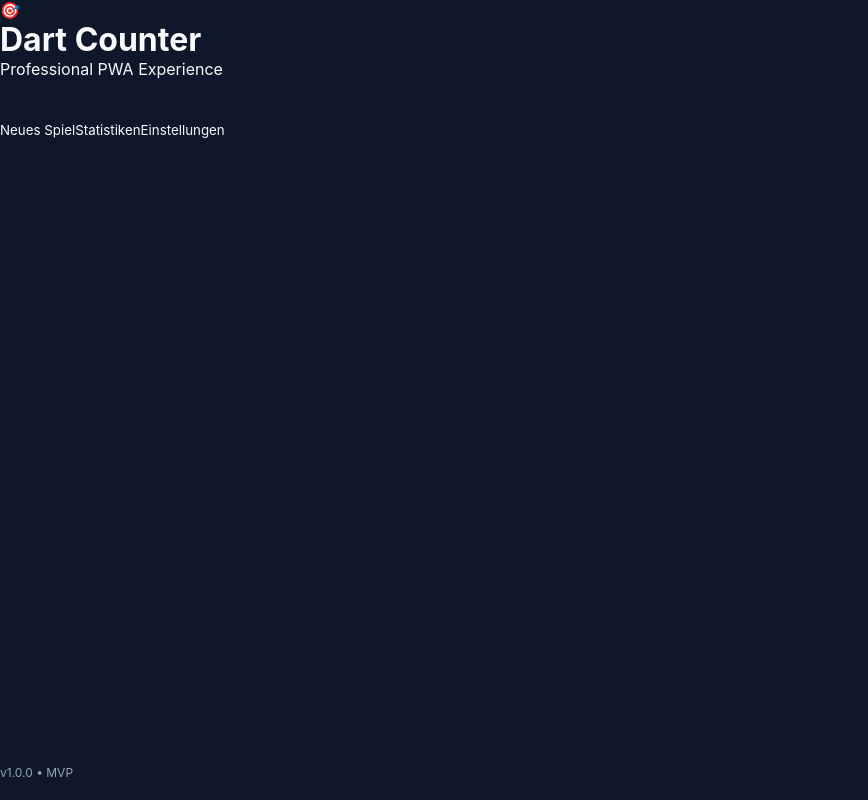
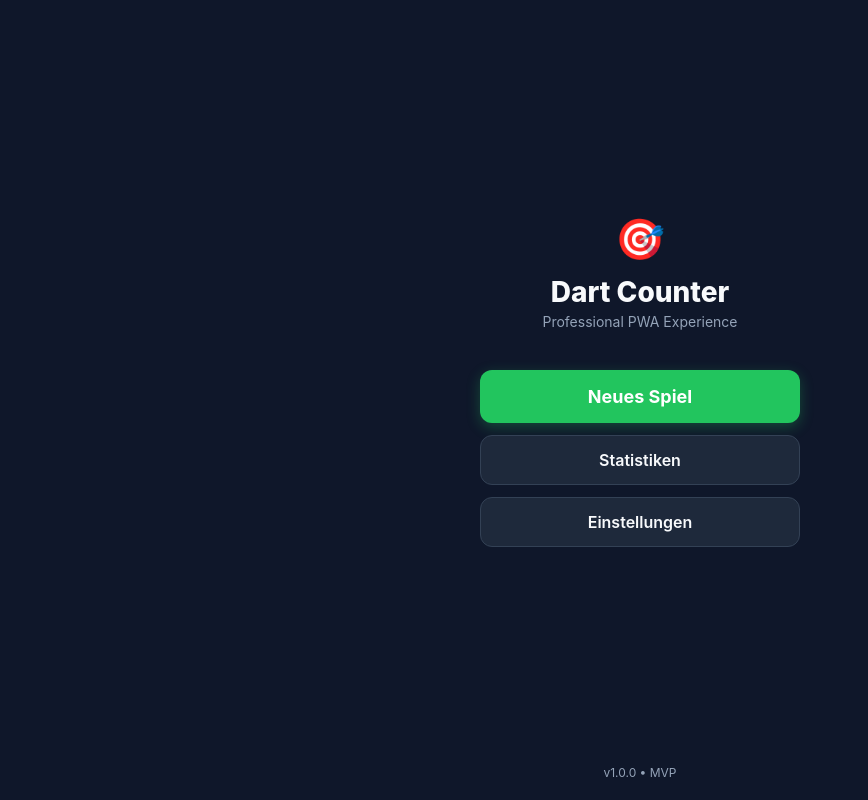
Before and after one commit to soundbier/dart-counter-pwa, a React (Vite) app: page / in a window 1280 px wide. Shown: the whole page, without its empty margins (0-868 px from the left). Built offline with nearby package versions, Linux system fonts and the light colour scheme.

Commit message:
HomeScreen.tsx aktualisieren

```diff
--- a/src/screens/HomeScreen.tsx
+++ b/src/screens/HomeScreen.tsx
@@ -1,39 +1,30 @@
 import React from 'react';
-import './HomeScreen.css';
+import './HomeScreen.css'; // <-- Dieser Import ist entscheidend!
 
-interface HomeScreenProps {
-  onStartNewGame: () => void;
-  onOpenStats: () => void;
-  onOpenSettings: () => void;
-}
-
-export const HomeScreen: React.FC<HomeScreenProps> = ({
-  onStartNewGame,
-  onOpenStats,
-  onOpenSettings,
-}) => {
+export const HomeScreen: React.FC<any> = (props) => {
   return (
-    <div className="home-container">
+    <div className="home-screen">
       <div className="home-header">
-        <div className="logo-icon">🎯</div>
-        <h1>Dart Counter</h1>
-        <p className="subtitle">Professional PWA Experience</p>
+        <div style={{ fontSize: '40px', marginBottom: '8px' }}>🎯</div>
+        <h1 className="home-title">Dart Counter</h1>
+        <p className="home-subtitle">Professional PWA Experience</p>
       </div>
 
-      <div className="home-actions">
-        <button className="btn-primary-home" onClick={onStartNewGame}>
+      <div className="home-menu">
+        {/* Achte darauf, dass dein onClick-Handler hier korrekt heißt, z.B. props.onNewGame oder props.onStartGame */}
+        <button className="btn-menu-primary" onClick={props.onNewGame || props.onStartGame}>
           Neues Spiel
         </button>
-        <button className="btn-secondary-home" onClick={onOpenStats}>
+        <button className="btn-menu-secondary">
           Statistiken
         </button>
-        <button className="btn-secondary-home" onClick={onOpenSettings}>
+        <button className="btn-menu-secondary">
           Einstellungen
         </button>
       </div>
 
       <div className="home-footer">
-        <span>v1.0.0 • MVP</span>
+        v1.0.0 • MVP
       </div>
     </div>
   );
```
